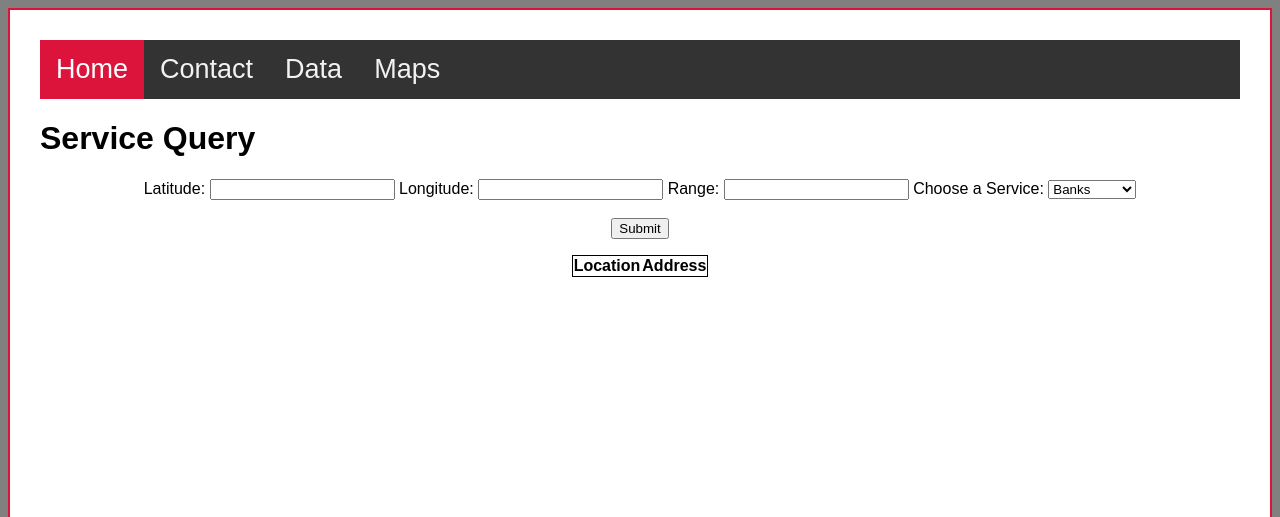
After one commit to even-man/website, a Flask app: page /maps in a window 1280 px wide. The commit adds this page. Shown: the top 517 px of the page. Run offline with Flask 2, Linux system fonts and the light colour scheme; lists and menus that the app fills with data are empty.

Commit message:
added maps.html, maps() function call for POST and GET, changed some styling in update.html

```diff
--- a/app.py
+++ b/app.py
@@ -1,8 +1,11 @@
 from flask import Flask, render_template, url_for, request, redirect
-from flask_restful import Resource, Api, reqparse
 
 from flask_sqlalchemy import SQLAlchemy
 from sqlalchemy.sql import text
+
+import requests
+import json
+from key import api_key
 
 app = Flask(__name__)
 
@@ -82,6 +85,33 @@ def update(code):
 def contact():
     return render_template('contact.html')
 
+@app.route('/maps', methods = ['GET', 'POST'])
+def maps():
+    if request.method == 'POST':
+        KEY = api_key()
+        lat = request.form.get('lat')
+        long = request.form.get('long')
+        distance = request.form.get('range')
+        entityType = request.form.get('services')
+        entityID = {'banks':'6000', 'schools':'8211', 'restaurants':'5800', 'airports':'4581'}
+        base_url = 'http://spatial.virtualearth.net/REST/v1/data/Microsoft/PointsOfInterest'
+        query = f"?spatialFilter=nearby({lat},{long},{distance})&$filter=EntityTypeID%20eq%20'{entityID[entityType]}'&$format=json&$select=DisplayName,Latitude,Longitude,AddressLine&key={KEY}"
+
+        r = requests.get(base_url + query)
+        data = r.json()
+
+        itemData = list()
+
+        for point in data['d']['results']:
+            item = list()
+            item.append(point['DisplayName'])
+            item.append(point['AddressLine'])
+            itemData.append(item)
+
+        return render_template('maps.html', itemData=itemData)
+
+    if request.method == 'GET':
+        return render_template('maps.html')
 
 if __name__ == "__main__":
     app.run(debug=True)
--- /dev/null
+++ b/key.py
@@ -0,0 +1,2 @@
+def api_key():
+    return 'Ak2N_H059iTjKZMkPAGTKWPMt2rqN4fPcggEHSA0p8KGpo5I1fCHeSFp23TB4m49'
--- a/templates/base.html
+++ b/templates/base.html
@@ -10,6 +10,7 @@
         <a class="active" href="{{ url_for('index') }}">Home</a>
         <a href="{{ url_for('contact') }}">Contact</a>
         <a href="{{ url_for('data') }}">Data</a>
+        <a href="{{ url_for('maps') }}">Maps</a>
       </div>
 
     {% block body %}{% endblock %}
--- a/templates/contact.html
+++ b/templates/contact.html
@@ -7,6 +7,6 @@
 {% block body %}
     <div style="text-align: left;">
     <h1>Contact</h1>
-    <h3></h3>
+    <h3>sdmantey@gmail.com</h3>
     </div>
 {% endblock %}
--- /dev/null
+++ b/templates/maps.html
@@ -0,0 +1,43 @@
+{% extends 'base.html' %}
+
+{% block head %}
+
+{% endblock %}
+
+{% block body %}
+    <div style="text-align: left;">
+    <h1>Service Query</h1>
+    </div>
+
+    <form action="{{ url_for('maps') }}" method="post">
+        <label for="lat">Latitude:</label>
+        <input type="text" name="lat" id="lat">
+        <label for="long">Longitude:</label>
+        <input type="text" name="long" id="long">
+        <label for="range">Range:</label>
+        <input type="text" name="range" id="range">
+        <label for="services">Choose a Service:</label>
+        <select name="services" id="services">
+            <option value="banks">Banks</option>
+            <option value="schools">Schools</option>
+            <option value="airports">Airport</option>
+            <option value="restaurants">Restaurant</option>
+        </select> <br> <br>
+        <input style="text-align: center;" type="submit" value="Submit">
+    </form>
+
+<table class="center">
+    <tr>
+        <th>Location</th>
+        <th>Address</th>
+    </tr>
+
+    {% for item in itemData %}
+        <tr>
+            <td>{{item[0]}}</td>
+            <td>{{item[1]}}</td>
+        </tr>
+    {% endfor %}
+</table>
+
+{% endblock %}
```
Also changed, not shown: templates/data.html (+16 -13 lines), templates/update.html (+4 -4 lines), instance/Classes.db.
